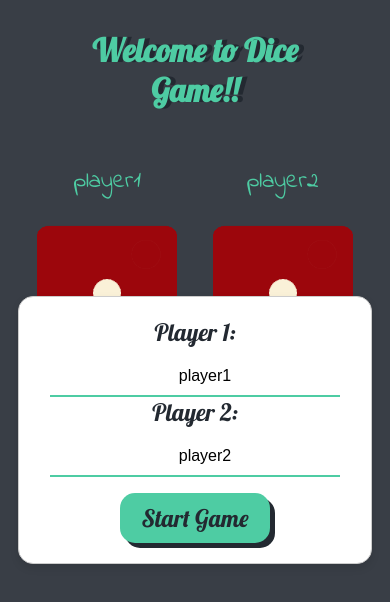
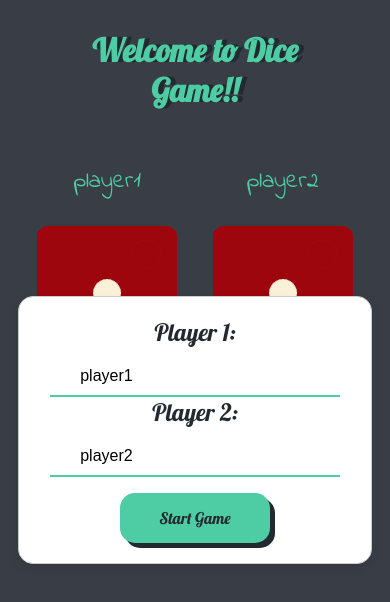
Before and after one commit to SungJung0616/diceGame, a React (Create React App) app: page / in a window 390 px wide. Shown: the top 602 px of the page. Built offline with nearby package versions, Linux system fonts and the light colour scheme.

Commit message:
change font-size of modal button

```diff
--- a/src/App.css
+++ b/src/App.css
@@ -141,12 +141,13 @@ button:hover {
 
   .modal button{
     margin-top: 1rem;
+    font-size: 1rem;
   }
 
   input {
     width: 80%;
     padding: 10px 10px 10px 30px;
-    text-align: center;
+    text-align: left;
     margin: 0 auto;
 }
   .btn-box {
@@ -164,7 +165,7 @@ button:hover {
     width: 80%;
   }
 
-  .player-label, p, button {
+  .player-label, p{
     font-size: 1.5rem;
   }
 }
```
